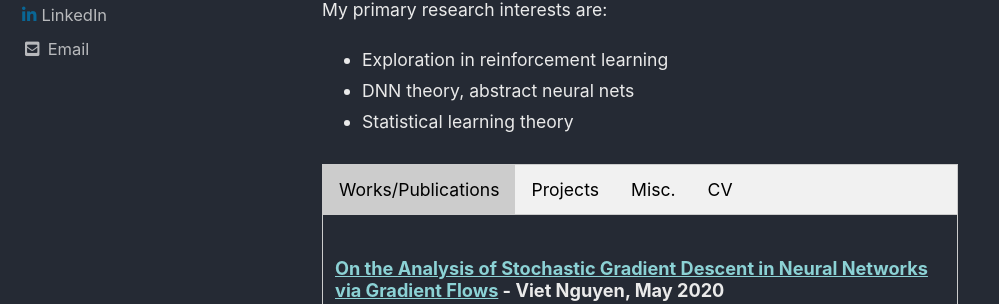
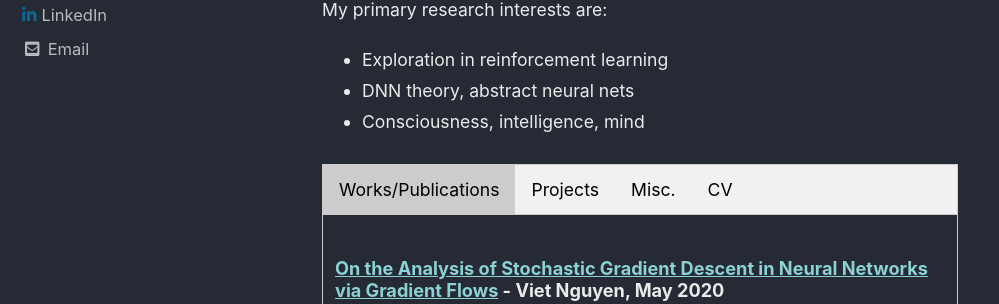
Before and after one commit to opent03/opent03.github.io, a Jekyll site: the page built from index.html, in a window 1280 px wide and 900 px high. Shown: the part 397-701 px from the top of the window, without its empty margins (0-999 px from the left). Built offline with Jekyll 4.4.1, drawn with Linux system fonts in a browser that asks for light colours; cached includes are drawn as plain includes; the list of posts is cut into pages by our own code.

Commit message:
modified

```diff
--- a/index.html
+++ b/index.html
@@ -24,7 +24,7 @@ author_profile: true
     <ul>
         <li style="font-size:80%;">Exploration in reinforcement learning</li>
         <li style="font-size:80%;">DNN theory, abstract neural nets</li>
-        <li style="font-size:80%;">Statistical learning theory</li>
+        <li style="font-size:80%;">Consciousness, intelligence, mind</li>
     </ul>
     </p>
     <script>
```
